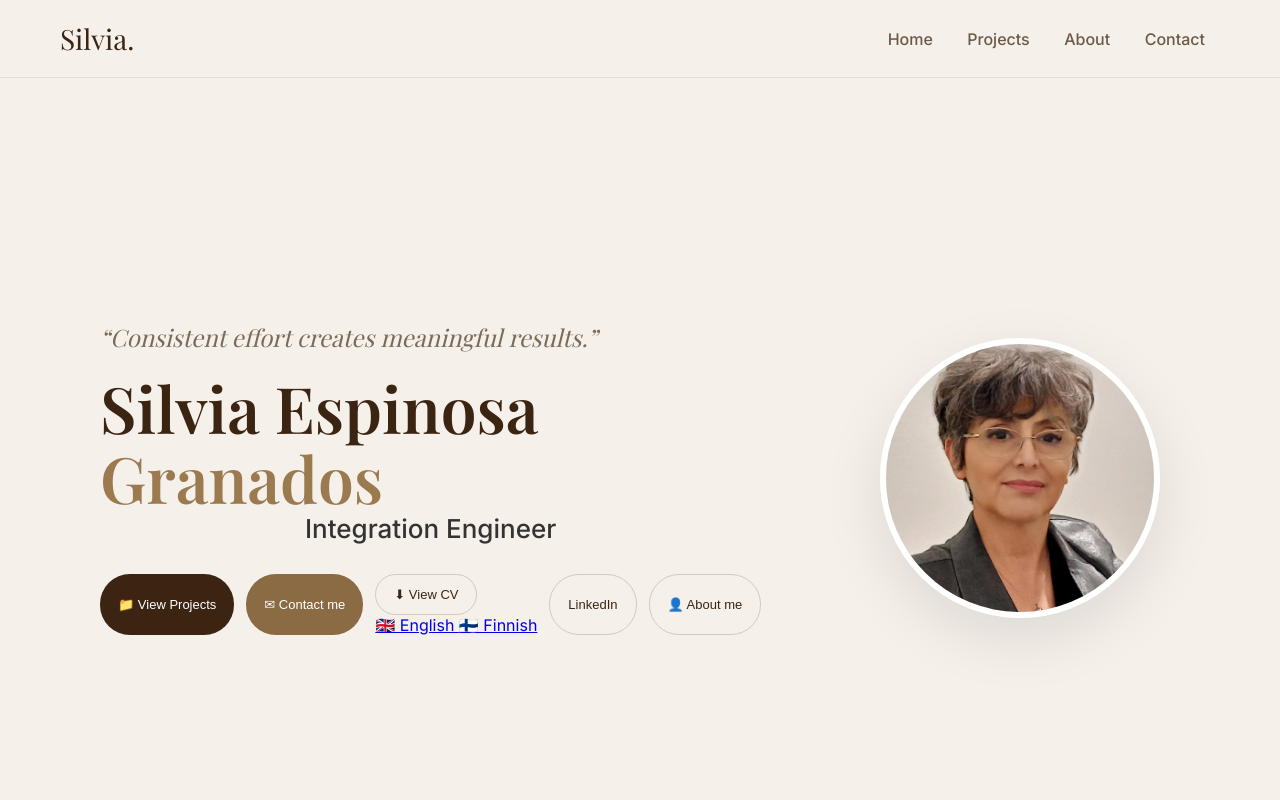
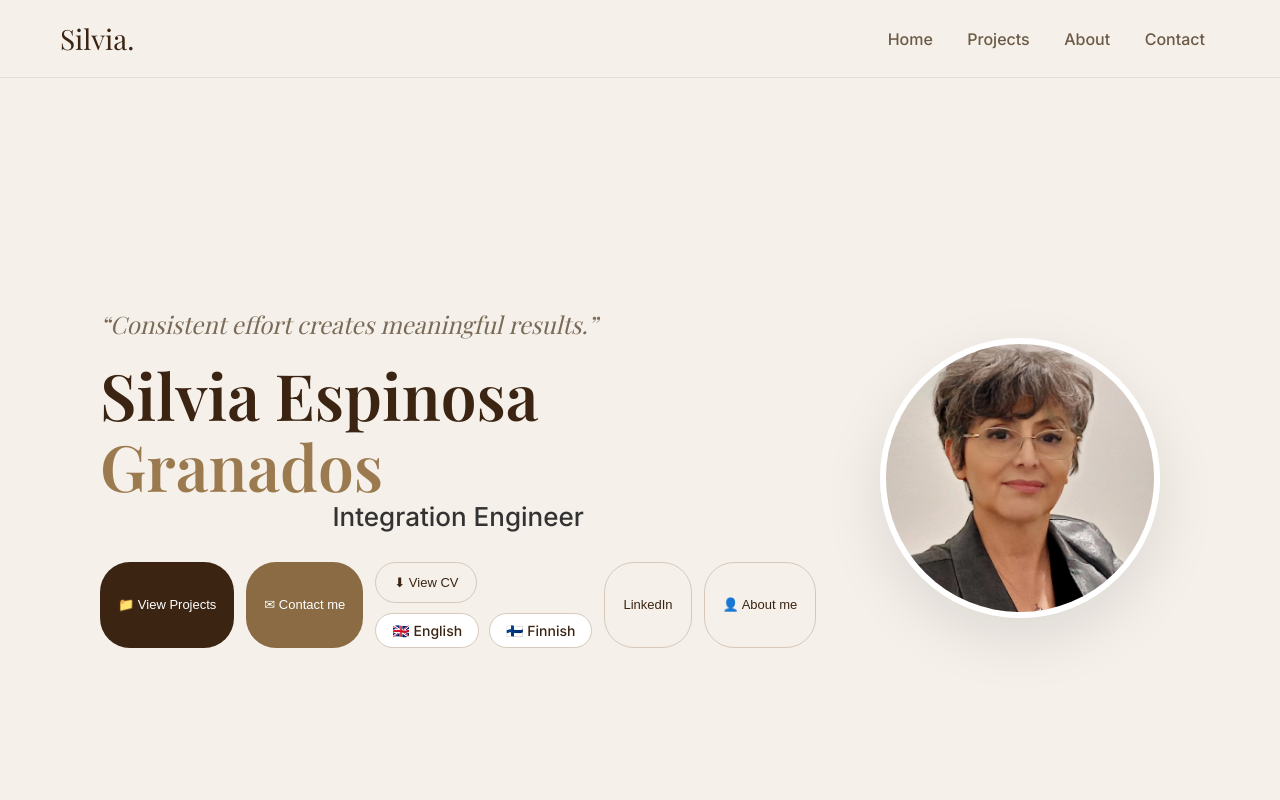
Before and after one commit to silviluchis-beep/silviluchis-beep.github.io, a plain HTML site: page index.html in a window 1280 px wide. Both pictures are taken after a click on the button "⬇ View CV". Shown: the top 800 px of the page. Drawn offline with nearby package versions, Linux system fonts and the light colour scheme.

Commit message:
Replace the css

```diff
--- a/portafolio.css
+++ b/portafolio.css
@@ -341,8 +341,9 @@ header {
 }
 
 .highlight {
-  color: #9C7A4F;
-  font-weight: 500;
+  color: #A66A2C;
+  font-weight: 600;
+  letter-spacing: 0.3px;
 }
 
 .btn {
@@ -362,3 +363,41 @@ header {
   text-decoration: none;   /* IMPORTANT */
   color: inherit;          /* IMPORTANT */
 }
+
+/* CV selector */
+
+.cv-container {
+  display: flex;
+  flex-direction: column;
+  align-items: flex-start;
+}
+
+.cv-options {
+  display: none;
+  gap: 10px;
+  margin-top: 10px;
+}
+
+.cv-options.show {
+  display: flex;
+}
+
+.cv-option {
+  padding: 8px 16px;
+  border-radius: 25px;
+
+  background: white;
+  border: 1px solid #d6c9bc;
+
+  color: #3B2412;
+  text-decoration: none;
+  font-size: 14px;
+  font-weight: 500;
+
+  transition: all 0.3s ease;
+}
+
+.cv-option:hover {
+  background: #ece3d8;
+  transform: translateY(-2px);
+}
```
